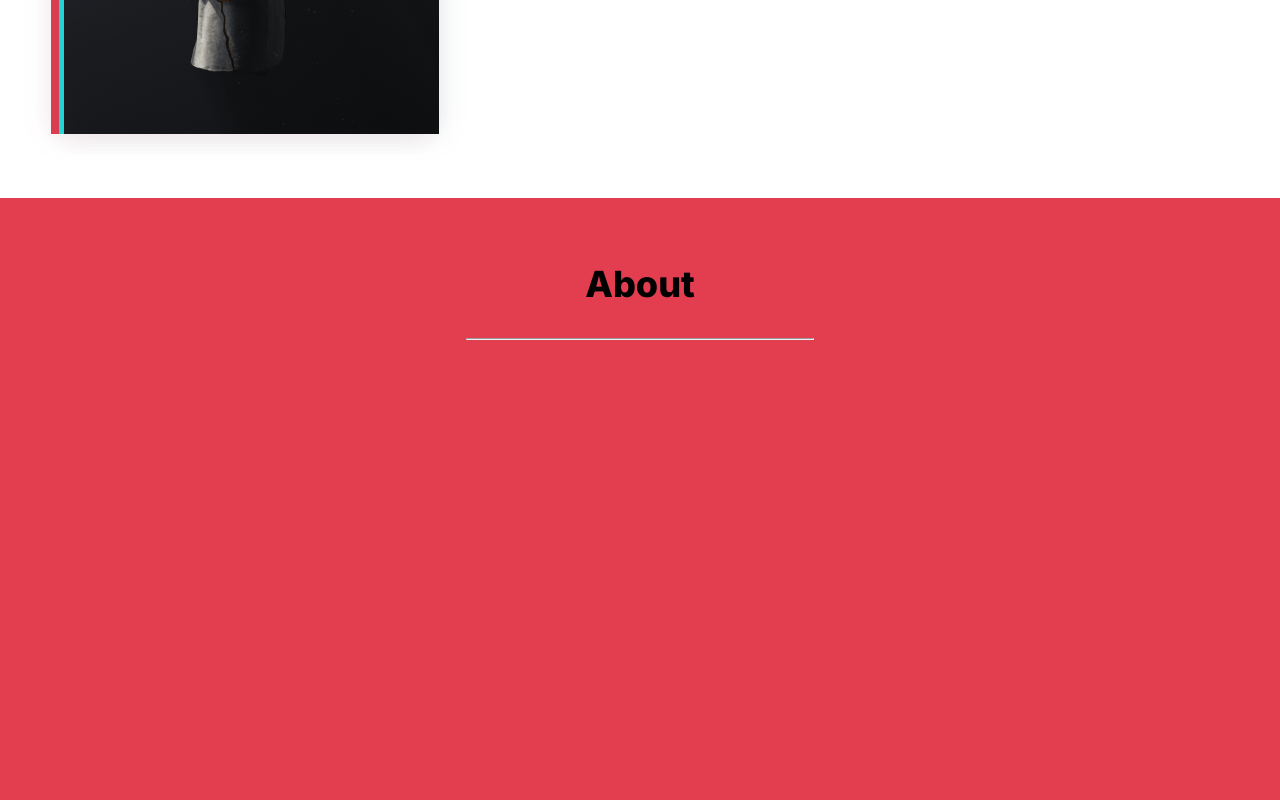
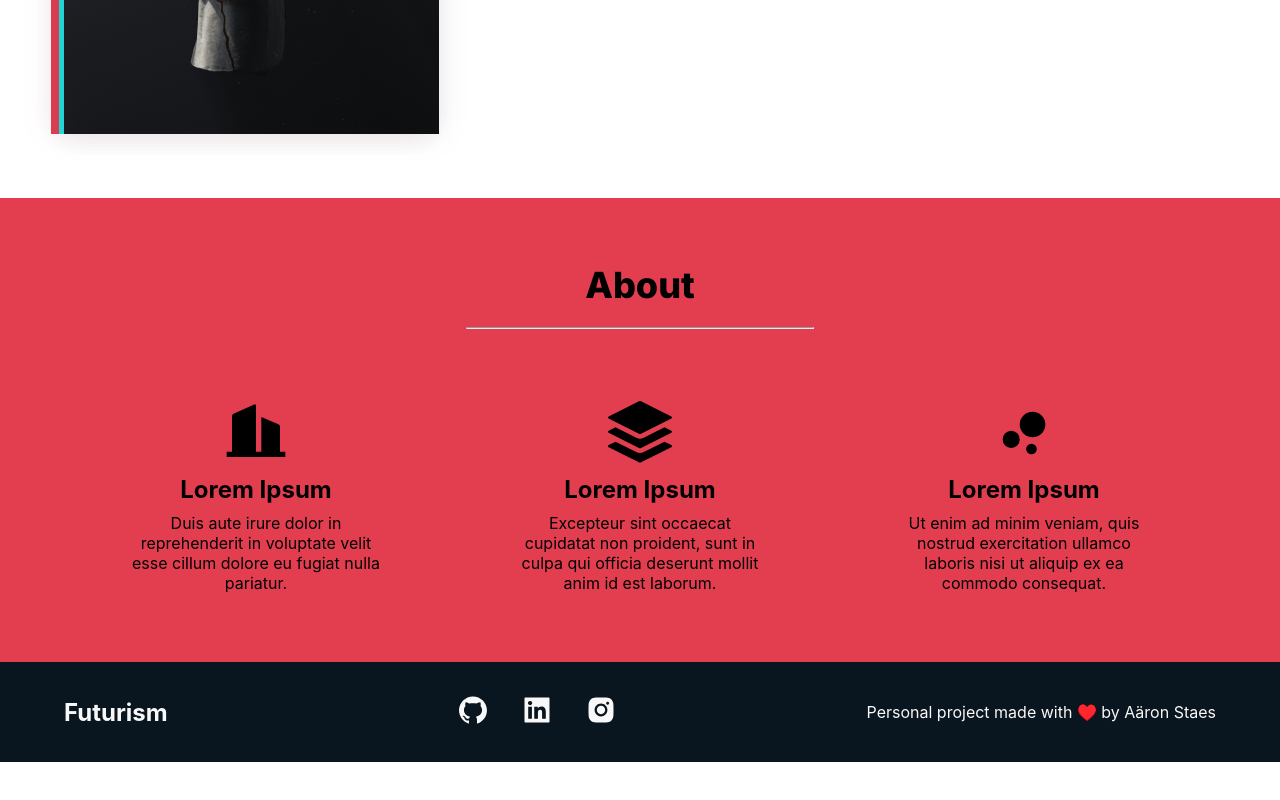
Before and after one commit to aaronsts/animated-navbar, a React (Create React App) app: page / in a window 1280 px wide. Shown: the part 1796-2596 px from the top of the page. After the commit the page ends 2558 px from the top, so only its background shows below. Built offline with nearby package versions, Linux system fonts and the light colour scheme.

Commit message:
updated footer and finished about

```diff
--- a/src/App.css
+++ b/src/App.css
@@ -101,7 +101,11 @@ header h1 {
 
 .about-container {
   background-color: #e23e50;
-  height: 100vh;
+  display: flex;
+  flex-direction: column;
+  align-items: center;
+  justify-content: center;
+  height: 50vh;
   padding: 2rem 4rem;
 }
 
@@ -112,11 +116,38 @@ header h1 {
   font-size: 36px;
   text-align: center;
   line-height: 100%;
+  margin: 0;
+  margin-bottom: 1rem;
 }
 
 hr {
   width: 30%;
   color: #0a161f;
+}
+
+.about-content {
+  display: flex;
+  justify-content: space-around;
+  width: 100%;
+
+  margin-top: 4rem;
+}
+
+.about-content div {
+  display: flex;
+  flex-direction: column;
+  justify-content: center;
+  align-items: center;
+  width: 250px;
+}
+
+.about-content h2 {
+  margin: 0.6rem 0;
+}
+
+.about-content p {
+  margin: 0;
+  text-align: center;
 }
 
 /* Footer styling */
@@ -147,6 +178,14 @@ hr {
 
 .footer ul li {
   padding: 0rem 1rem;
+}
+
+.footer a {
+  color: #f8f8f8;
+}
+
+.footer a:hover {
+  color: hsl(180, 71%, 50%);
 }
 
 /* Homepage styling */
--- a/src/components/Footer.jsx
+++ b/src/components/Footer.jsx
@@ -1,12 +1,31 @@
+import { AiFillGithub } from "react-icons/ai";
+import { AiFillLinkedin } from "react-icons/ai";
+import { IconContext } from "react-icons";
+import { AiFillInstagram } from "react-icons/ai";
+
 const Footer = () => {
   return (
     <div className="footer">
       <h2>Futurism</h2>
-      <ul>
-        <li>Github</li>
-        <li>LinkedIn</li>
-        <li>Instagram</li>
-      </ul>
+      <IconContext.Provider value={{ size: "2rem" }}>
+        <ul>
+          <li>
+            <a href="https://github.com/aaronsts">
+              <AiFillGithub />
+            </a>
+          </li>
+          <li>
+            <a href="https://www.linkedin.com/in/aaronstaes/">
+              <AiFillLinkedin />
+            </a>
+          </li>
+          <li>
+            <a href="https://www.instagram.com/aaronstaes/">
+              <AiFillInstagram />
+            </a>
+          </li>
+        </ul>
+      </IconContext.Provider>
       <p>Personal project made with ♥️ by Aäron Staes</p>
     </div>
   );
--- a/src/pages/About.jsx
+++ b/src/pages/About.jsx
@@ -1,8 +1,33 @@
+import AboutCard from "./AboutCard";
+import { RiBuilding2Fill } from "react-icons/ri";
+import { BsStack } from "react-icons/bs";
+import { MdBubbleChart } from "react-icons/md";
+
 const About = () => {
   return (
     <div className="about-container" id="about">
       <h3>About</h3>
       <hr />
+      <div className="about-content">
+        <AboutCard
+          icon={<RiBuilding2Fill />}
+          text={
+            "Duis aute irure dolor in reprehenderit in voluptate velit esse cillum dolore eu fugiat nulla pariatur."
+          }
+        />
+        <AboutCard
+          icon={<BsStack />}
+          text={
+            "Excepteur sint occaecat cupidatat non proident, sunt in culpa qui officia deserunt mollit anim id est laborum."
+          }
+        />
+        <AboutCard
+          icon={<MdBubbleChart />}
+          text={
+            "Ut enim ad minim veniam, quis nostrud exercitation ullamco laboris nisi ut aliquip ex ea commodo consequat. "
+          }
+        />
+      </div>
     </div>
   );
 };
--- a/src/pages/AboutCard.jsx
+++ b/src/pages/AboutCard.jsx
@@ -1,8 +1,14 @@
-const AboutCard = () => {
+import { IconContext } from "react-icons";
+
+const AboutCard = ({ icon, text }) => {
   return (
-    <div>
-      <h2>Lorem Ipsum</h2>
-    </div>
+    <IconContext.Provider value={{ size: "4rem" }}>
+      <div>
+        {icon}
+        <h2>Lorem Ipsum</h2>
+        <p>{text}</p>
+      </div>
+    </IconContext.Provider>
   );
 };
 
```
